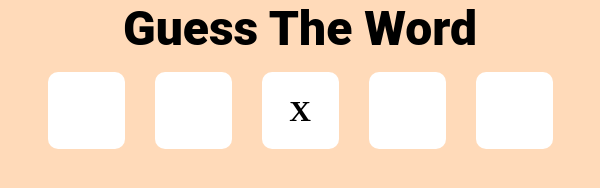
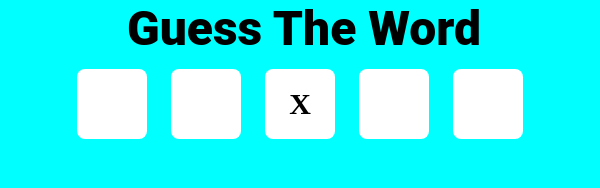
Before and after one commit to MetalCloth/GUESS-GAME, a plain HTML site: page index.html in a window 600 px wide. Drawn offline with Linux system fonts and the light colour scheme.

Commit message:
Update index.css

```diff
--- a/index.css
+++ b/index.css
@@ -61,3 +61,39 @@ input :disabled{
     background-color: pink;
     cursor: not-allowed;
 }
+@media screen and (max-width: 630px) and (min-width: 0px) {
+
+    .element{
+        height: 43px;
+        width: 43px;
+        border-radius: 8px;
+        margin: 5px;
+        font-size: 22px;
+    }
+    h1{
+        margin-left: 8px;
+    }
+}
+@media screen and (max-width: 630px) and (min-width: 559px) {
+    body{
+        background-color: aqua;
+    }
+    .element{
+        height: 70px;
+        width: 70px;
+        border-radius: 8px;
+        margin: 12px;
+        font-size: 30px;
+    }
+
+}
+@media screen and (max-width: 555px) and (min-width: 370px) {
+
+    .element{
+        height: 47px;
+        width: 47px;
+        border-radius: 8px;
+        margin: 7px
+    }
+
+}
```
